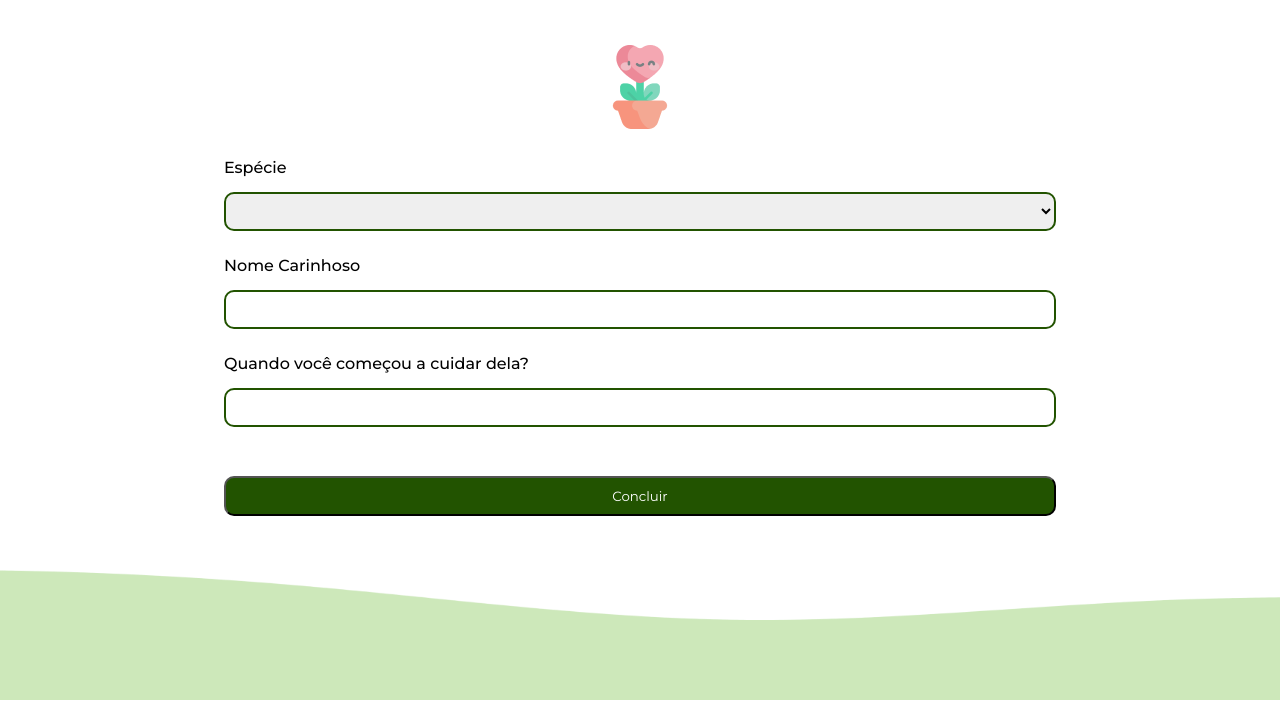
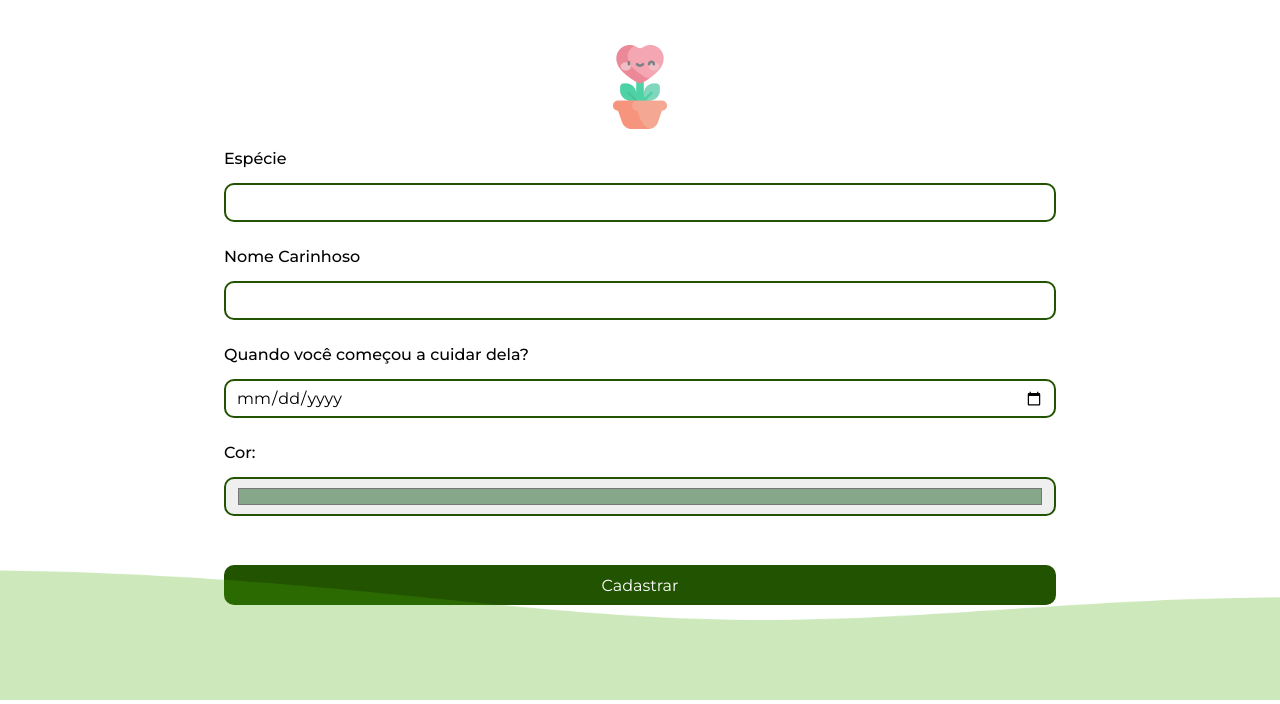
Before and after one commit to Saulo217/backend-pi, a PHP site: page /backend-pi/view/pages/new_plant.php in a window 1280 px wide. Shown: the part 100-804 px from the top of the page. Run offline with PHP 8.4, Linux system fonts and the light colour scheme; lists and menus that the app fills with data are empty.

Commit message:
feat: create cadastro for plants

```diff
--- a/controller/usuario/login.php
+++ b/controller/usuario/login.php
@@ -13,6 +13,7 @@ if (isset($_POST['usuario']) && isset($_POST["senha"])) {
     $usuario->setSenha($_POST["senha"]);
     $array = $usuario->readUser($pdo);
     if ($array['usuario'] == $usuario->getUsuario() && $array['senha'] == $usuario->getSenha()) {
+        setcookie("usuario", $usuario->getUsuario(), 0, '/');
         header("location: http://localhost/backend-pi/view/pages/home.php");
     } else {
         header("location: http://localhost/backend-pi/view/pages/login.php");
--- a/view/css/new_plant.css
+++ b/view/css/new_plant.css
@@ -15,12 +15,12 @@ header {
   height: 100px;
   width: 100%;
   padding: 10px 7%;
-  background-color: #8DC069;
+  background-color: #8dc069;
   border-bottom-left-radius: 35px;
   border-bottom-right-radius: 35px;
 }
 
-header strong{
+header strong {
   margin-left: -10%;
   font-size: 20px;
   color: white;
@@ -67,7 +67,8 @@ header button {
   justify-content: center;
 }
 
-.form input, select {
+.form input,
+select {
   border-radius: 10px;
   border: solid 2px #225300;
   width: 100% !important;
@@ -81,7 +82,7 @@ header button {
   margin-top: 10px;
 }
 
-.form button {
+.form #button {
   height: 40px;
   border-radius: 10px;
   background-color: #225300;
--- a/view/pages/new_plant.php
+++ b/view/pages/new_plant.php
@@ -24,17 +24,21 @@
       <div class="section__info">
         <img src="../assets/plant_icon.png" alt="app_logo" class="app__logo" />
       </div>
-      <form action="http://localhost/backend-pi/controller/planta/cadastro.php" class="form">
+      <form
+        action="http://localhost/backend-pi/controller/planta/cadastro.php"
+        method="post"
+        class="form"
+      >
         <label for="nomeCientifico">Espécie</label>
-        <select name="nomeCientifico" id="">
-          <option value=""></option>
-        </select>
+        <input name="nomeCientifico" type="text" id="nomeCientifico" />
         <label for="apelido">Nome Carinhoso</label>
-        <input placeholder="" type="" name="apelido" id="" />
-        <label for="dtinicio">Quando você começou a cuidar dela?</label>
-        <input placeholder="" type="text" name="dtinicio" id="" />
+        <input placeholder="" type="" name="apelido" id="apelido" />
+        <label for="dtInicio">Quando você começou a cuidar dela?</label>
+        <input type="date" name="dtInicio" id="dtinicio" />
+        <label for="cor">Cor:</label>
+        <input type="color" name="cor" value="#86A789" id="cor" />
         <br />
-        <button onclick="goToPage('home')" type="button">Concluir</button>
+        <input type="submit" value="Cadastrar" id="button" />
       </form>
     </div>
     <footer>
```
Also changed, not shown: controller/planta/cadastro.php (added, +24 -0 lines).
